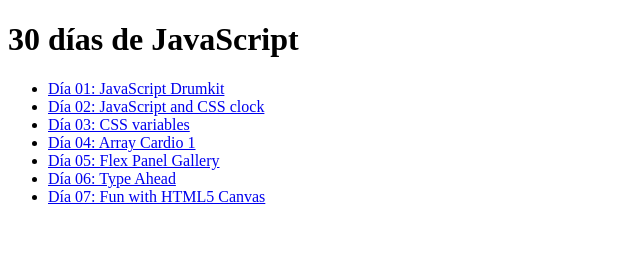
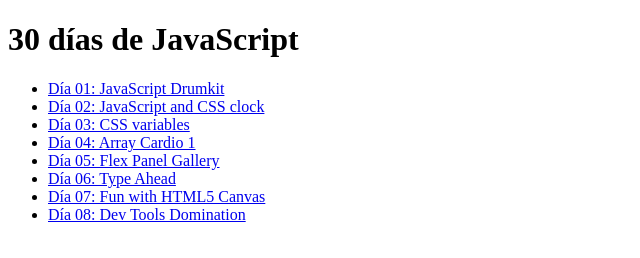
Before and after one commit to jhonattanbenitez/JavaScript30, a plain HTML site: page index.html in a window 1280 px wide. Shown: the whole page, without its empty margins (0-640 px from the left). Drawn offline with Linux system fonts and the light colour scheme.

Commit message:
Update index.html

```diff
--- a/index.html
+++ b/index.html
@@ -15,6 +15,7 @@
          <li><a href="Day-05/index.html">Día 05: Flex Panel Gallery</a></li>
          <li><a href="Day-06/index.html">Día 06: Type Ahead</a></li>
          <li><a href="Day-07/index.html">Día 07: Fun with HTML5 Canvas</a></li>
+         <li><a href="Day-08/index.html">Día 08: Dev Tools Domination</a></li>
      </ul>
 
 </body>
```
